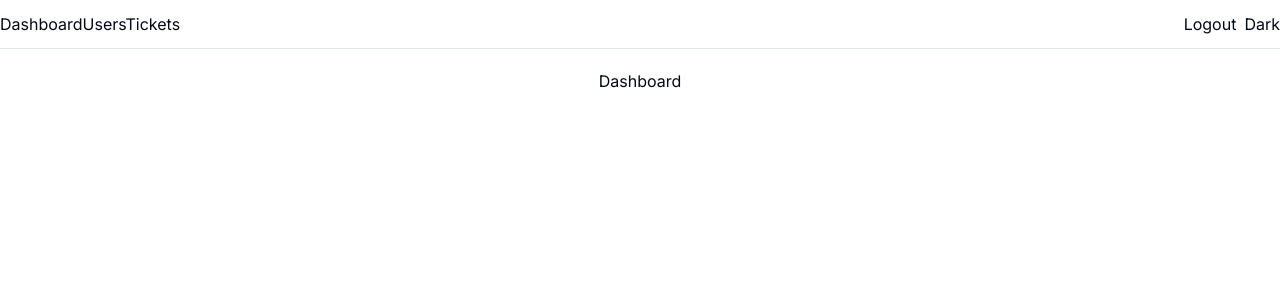
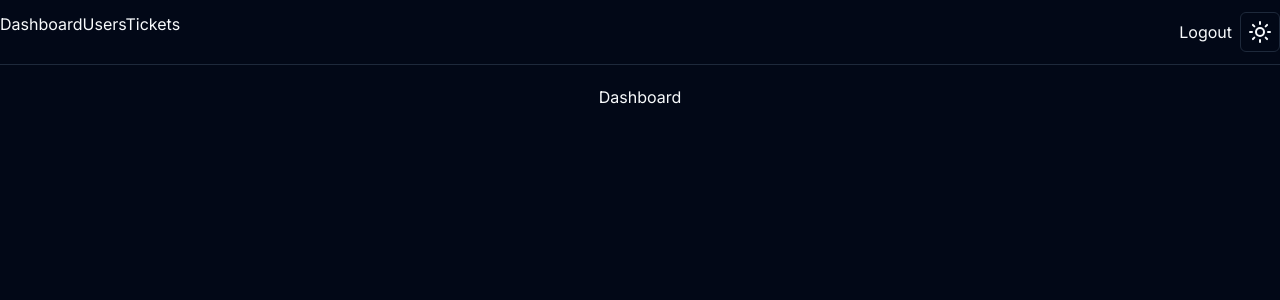
Before and after one commit to jgarnie/TicketingApp, a Next.js app: page / in a window 1280 px wide. Shown: the top 300 px of the page. Built offline with nearby package versions, Linux system fonts and the light colour scheme.

Commit message:
feat: add theme toggle

```diff
--- a/app/layout.tsx
+++ b/app/layout.tsx
@@ -2,6 +2,7 @@
 import { Inter } from 'next/font/google';
 import MainNav from '../components/MainNav';
 import './globals.css';
+import { ThemeProvider } from '../components/ThemeProvider';
 
 const inter = Inter({ subsets: ['latin'] });
 
@@ -18,12 +19,19 @@
   return (
     <html lang="en">
       <body className={inter.className}>
+        <ThemeProvider
+          attribute="class"
+          defaultTheme="dark"
+          enableSystem
+          disableTransitionOnChange
+        >
           <nav className="flex flex-col items-center border-b mb-5 py-3">
             <div className="max-w-6x1 w-full">
               <MainNav />
             </div>
           </nav>
           <main className="flex flex-col items-center">{children}</main>
+        </ThemeProvider>
       </body>
     </html>
   );
--- a/components/MainNav.tsx
+++ b/components/MainNav.tsx
@@ -1,5 +1,6 @@
 import Link from 'next/link';
 import React from 'react';
+import ToggleMode from './ToggleMode';
 
 const MainNav = () => {
   return (
@@ -11,7 +12,7 @@
       </div>
       <div className="flex items-center gap-2">
         <Link href="/">Logout</Link>
-        <Link href="/">Dark</Link>
+        <ToggleMode />
       </div>
     </div>
   );
--- /dev/null
+++ b/components/ThemeProvider.tsx
@@ -0,0 +1,9 @@
+'use client';
+
+import * as React from 'react';
+import { ThemeProvider as NextThemesProvider } from 'next-themes';
+import { type ThemeProviderProps } from 'next-themes/dist/types';
+
+export function ThemeProvider({ children, ...props }: ThemeProviderProps) {
+  return <NextThemesProvider {...props}>{children}</NextThemesProvider>;
+}
--- /dev/null
+++ b/components/ToggleMode.tsx
@@ -0,0 +1,34 @@
+'use client';
+
+import { useState, useEffect } from 'react';
+import { useTheme } from 'next-themes';
+import { Moon, Sun } from 'lucide-react';
+import { Button } from './ui/button';
+
+function ToggleMode() {
+  const { theme, setTheme } = useTheme();
+  const [mounted, setMounted] = useState(false);
+
+  useEffect(() => {
+    setMounted(true);
+  }, []);
+
+  if (!mounted) return <Button variant="outline" size="icon" disabled></Button>;
+
+  const darkMode = theme === 'dark';
+  return (
+    <Button
+      variant="outline"
+      size="icon"
+      onClick={() => setTheme(`${darkMode ? 'light' : 'dark'}`)}
+    >
+      {darkMode ? (
+        <Sun className="hover:cursor-pointer hover:text-primary" />
+      ) : (
+        <Moon className="hover:cursor-pointer hover:text-primary" />
+      )}
+    </Button>
+  );
+}
+
+export default ToggleMode;
--- /dev/null
+++ b/components/ui/button.tsx
@@ -0,0 +1,58 @@
+'use client';
+
+import * as React from 'react';
+import { Slot } from '@radix-ui/react-slot';
+import { cva, type VariantProps } from 'class-variance-authority';
+
+import { cn } from '@/lib/utils';
+
+const buttonVariants = cva(
+  'inline-flex items-center justify-center whitespace-nowrap rounded-md text-sm font-medium ring-offset-background transition-colors focus-visible:outline-none focus-visible:ring-2 focus-visible:ring-ring focus-visible:ring-offset-2 disabled:pointer-events-none disabled:opacity-50',
+  {
+    variants: {
+      variant: {
+        default: 'bg-primary text-primary-foreground hover:bg-primary/90',
+        destructive:
+          'bg-destructive text-destructive-foreground hover:bg-destructive/90',
+        outline:
+          'border border-input bg-background hover:bg-accent hover:text-accent-foreground',
+        secondary:
+          'bg-secondary text-secondary-foreground hover:bg-secondary/80',
+        ghost: 'hover:bg-accent hover:text-accent-foreground',
+        link: 'text-primary underline-offset-4 hover:underline',
+      },
+      size: {
+        default: 'h-10 px-4 py-2',
+        sm: 'h-9 rounded-md px-3',
+        lg: 'h-11 rounded-md px-8',
+        icon: 'h-10 w-10',
+      },
+    },
+    defaultVariants: {
+      variant: 'default',
+      size: 'default',
+    },
+  }
+);
+
+export interface ButtonProps
+  extends React.ButtonHTMLAttributes<HTMLButtonElement>,
+    VariantProps<typeof buttonVariants> {
+  asChild?: boolean;
+}
+
+const Button = React.forwardRef<HTMLButtonElement, ButtonProps>(
+  ({ className, variant, size, asChild = false, ...props }, ref) => {
+    const Comp = asChild ? Slot : 'button';
+    return (
+      <Comp
+        className={cn(buttonVariants({ variant, size, className }))}
+        ref={ref}
+        {...props}
+      />
+    );
+  }
+);
+Button.displayName = 'Button';
+
+export { Button, buttonVariants };
--- a/package.json
+++ b/package.json
@@ -9,10 +9,12 @@
     "lint": "next lint"
   },
   "dependencies": {
+    "@radix-ui/react-slot": "^1.1.0",
     "class-variance-authority": "^0.7.0",
     "clsx": "^2.1.1",
     "lucide-react": "^0.416.0",
     "next": "14.2.5",
+    "next-themes": "^0.3.0",
     "react": "^18",
     "react-dom": "^18",
     "tailwind-merge": "^2.4.0",
```
Also changed, not shown: 1 other file (tests, documents, lock files or other folders). Lines whose indentation alone changed are shown as unchanged.
